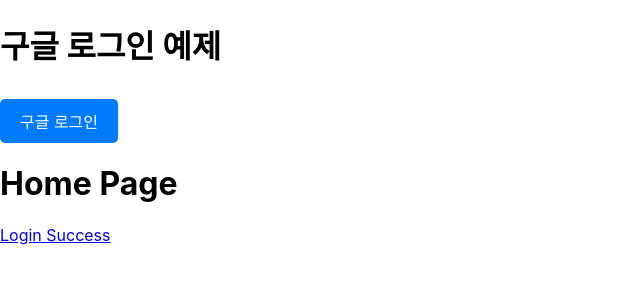
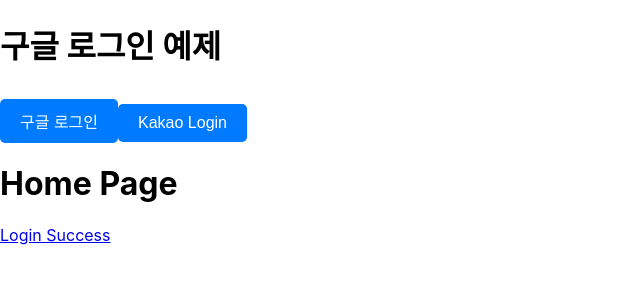
Before and after one commit to millejuice/capstone, a React (Create React App) app in the folder Client/capstone/: page / in a window 1280 px wide. Shown: the top 300 px of the page, without its empty margins (0-640 px from the left). Built offline with nearby package versions, Linux system fonts and the light colour scheme.

Commit message:
[ADD] kakao login

```diff
--- /dev/null
+++ b/Client/capstone/src/components/KakaoLoginButton.js
@@ -0,0 +1,19 @@
+import React from 'react';
+
+function KakaoLoginButton() {
+  const client_id = "bf580ec08aba3a8a9be717d0bac903f7"; // 여기에 실제 카카오 앱의 Client ID를 입력하세요.
+  const redirect_uri = "http://localhost:8080/callback"; // 여기에 실제 Redirect URI를 입력하세요.
+
+  const handleLogin = () => {
+    const kakaoAuthUrl = `http://localhost:8080/oauth2/authorization/kakao`;
+    window.location.href = kakaoAuthUrl; // 해당 URL로 이동
+  };
+
+  return (
+    <button onClick={handleLogin}>
+      Kakao Login
+    </button>
+  );
+}
+
+export default KakaoLoginButton;
--- a/Client/capstone/src/pages/Home.js
+++ b/Client/capstone/src/pages/Home.js
@@ -1,12 +1,14 @@
 import React from 'react';
 import { Link } from 'react-router-dom';
 import GoogleLoginButton from '../components/GoogleLoginButton';
+import KakaoLoginButton from '../components/KakaoLoginButton';
 
 function Home() {
   return (
     <div>
         <h1>구글 로그인 예제</h1>
       <GoogleLoginButton />
+      <KakaoLoginButton />
       <h1>Home Page</h1>
       <Link to="/chat">Login Success</Link>
     </div>
```
